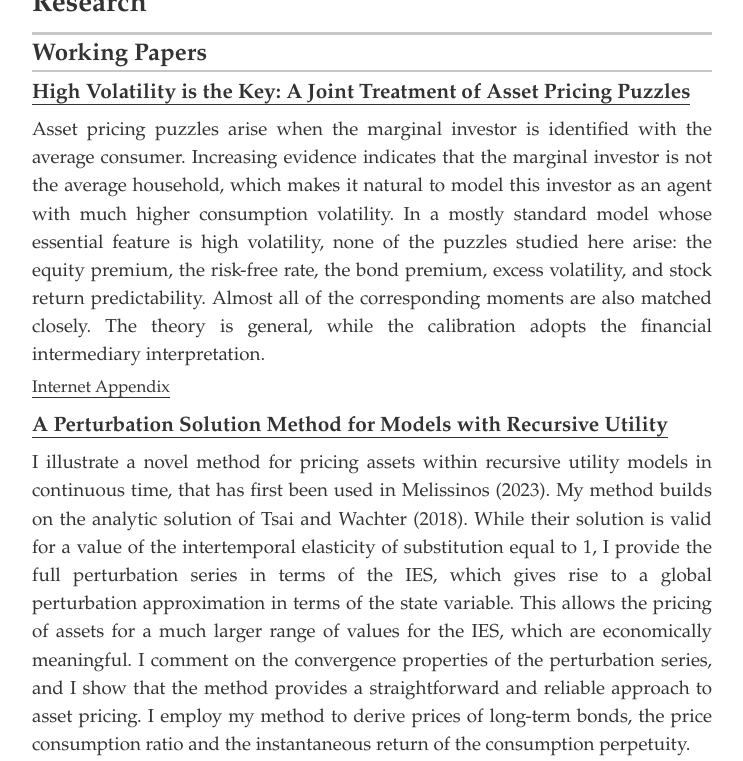
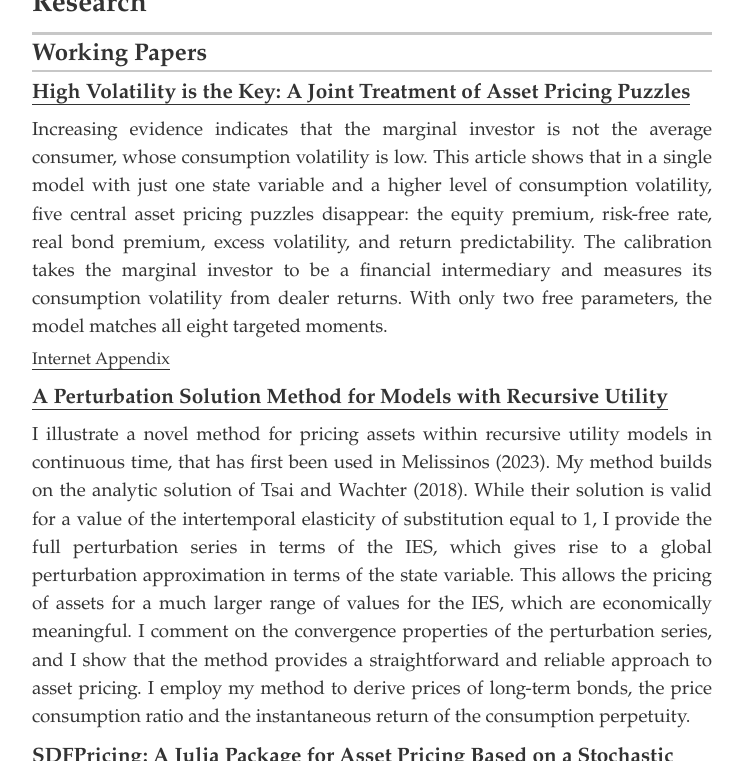
Before and after one commit to errikos-melissinos/errikos-melissinos.github.io, a Jekyll site: the page built from index.html, in a window 1280 px wide and 900 px high, scrolled down 479 px, cut to the strip 139-900 px from the top of the window. Shown: the whole strip, without its empty margins (268-1011 px from the left). Built offline with Jekyll 4.4.1, drawn with Linux system fonts in a browser that asks for light colours.

Commit message:
Update High Volatility paper abstract
Co-Authored-By: Claude Opus 5.5 <noreply@anthropic.com>

```diff
--- a/_data/projects.yml
+++ b/_data/projects.yml
@@ -4,7 +4,7 @@
 - project: "High Volatility is the Key: A Joint Treatment of Asset Pricing Puzzles"
   url: /pdfs/High_Volatility_is_the_Key_A_Joint_Treatment_of_Asset_Pricing_Puzzles.pdf
   appendix_url: /pdfs/High_Volatility_is_the_Key_Internet_Appendix.pdf
-  description: "Asset pricing puzzles arise when the marginal investor is identified with the average consumer. Increasing evidence indicates that the marginal investor is not the average household, which makes it natural to model this investor as an agent with much higher consumption volatility. In a mostly standard model whose essential feature is high volatility, none of the puzzles studied here arise: the equity premium, the risk-free rate, the bond premium, excess volatility, and stock return predictability. Almost all of the corresponding moments are also matched closely. The theory is general, while the calibration adopts the financial intermediary interpretation."
+  description: "Increasing evidence indicates that the marginal investor is not the average consumer, whose consumption volatility is low. This article shows that in a single model with just one state variable and a higher level of consumption volatility, five central asset pricing puzzles disappear: the equity premium, risk-free rate, real bond premium, excess volatility, and return predictability. The calibration takes the marginal investor to be a financial intermediary and measures its consumption volatility from dealer returns. With only two free parameters, the model matches all eight targeted moments."
 
 # A Perturbation Solution Method for Models with Recursive Utility
 - project: A Perturbation Solution Method for Models with Recursive Utility
```
